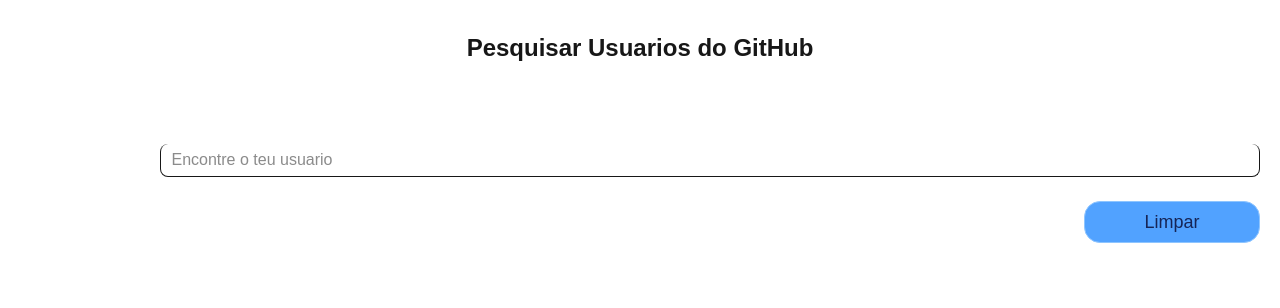
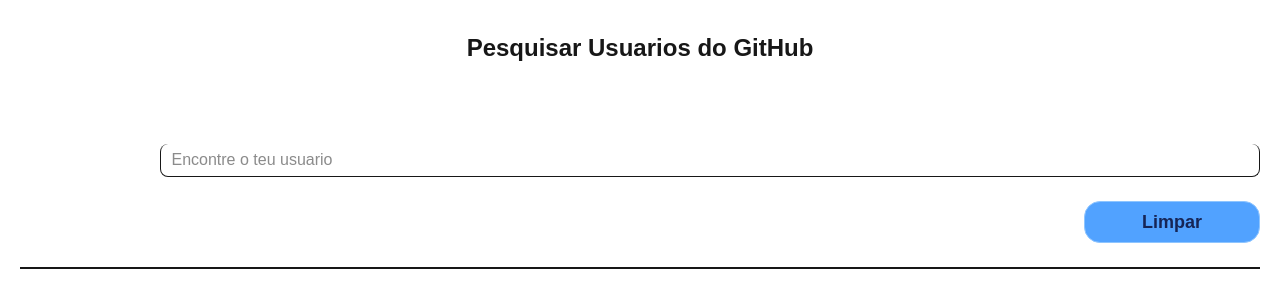
Before and after one commit to EdsonGaspar/journey-reactjs, a Next.js app: page /devs in a window 1280 px wide. Shown: the top 308 px of the page. Built offline with nearby package versions, Linux system fonts and the light colour scheme.

Commit message:
feat: Done, loyout

```diff
--- a/components/github-users.tsx
+++ b/components/github-users.tsx
@@ -1,17 +1,31 @@
+"use client";
+
+import { useState } from "react";
+
 export function GitHubUsers() {
+  const [user, setUser] = useState("");
   return (
     <form className="flex flex-col gap-6">
       <div className="space-x-2 flex items-center">
         <label className="font-semibold text-white/75">Nome do Usuario</label>
         <input
           type="text"
+          value={user}
           placeholder="Encontre o teu usuario"
           className="px-2.5 py-1 border border-t-0 flex-1 rounded-lg md:w-4xl outline-0"
+          onChange={(events) => setUser(events.target.value)}
         />
       </div>
-      <button className="px-3.5 py-1.5 border rounded-2xl bg-blue-400 text-blue-950 text-lg border-blue-300 w-44 self-end">
+      <button
+        onClick={(event) => {
+          event.preventDefault();
+          setUser("");
+        }}
+        className="px-3.5 py-1.5 border rounded-2xl bg-blue-400 text-blue-950 text-lg border-blue-300 w-44 self-end hover:cursor-pointer font-bold"
+      >
         Limpar
       </button>
+      <div className="border">{user}</div>
     </form>
   );
 }
```
